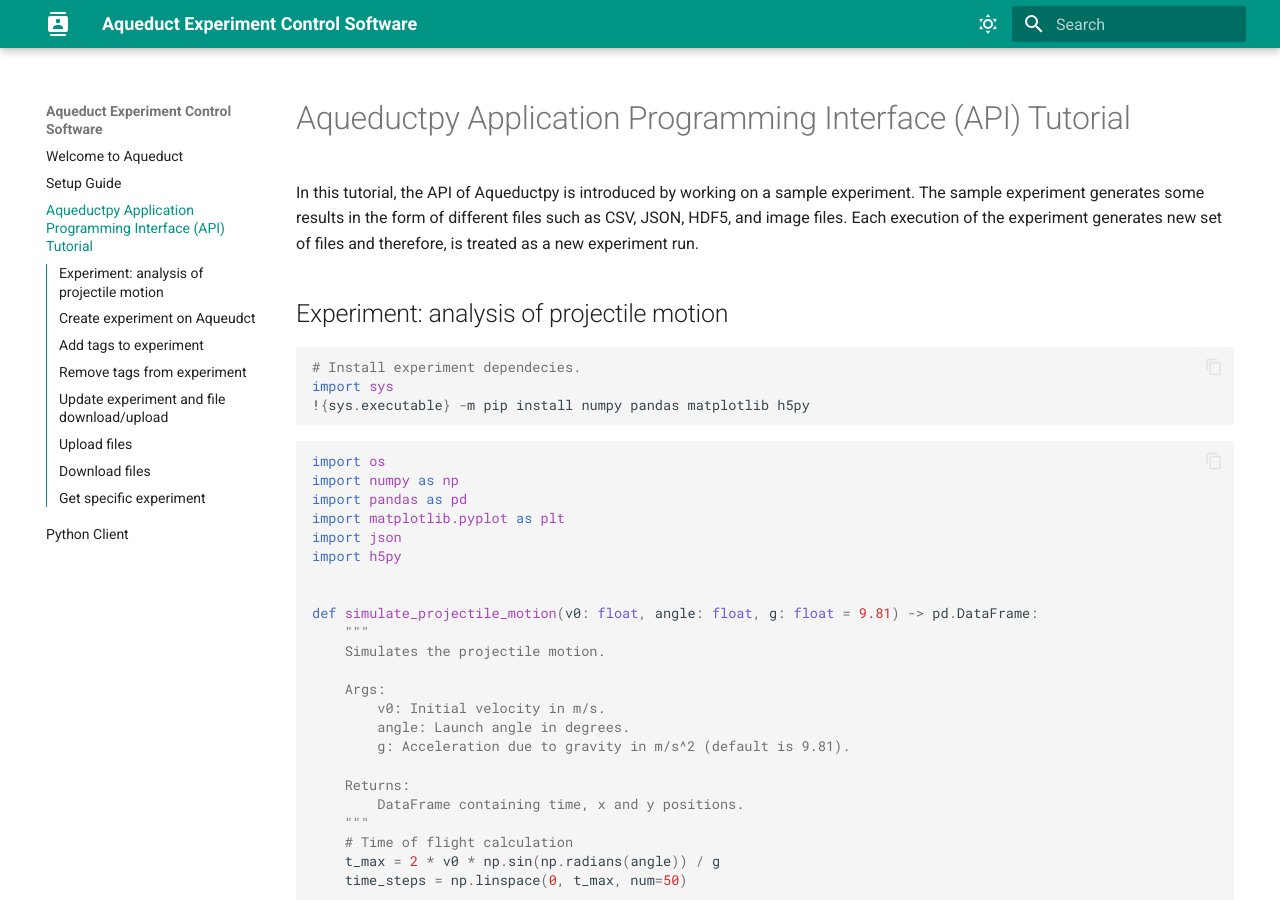
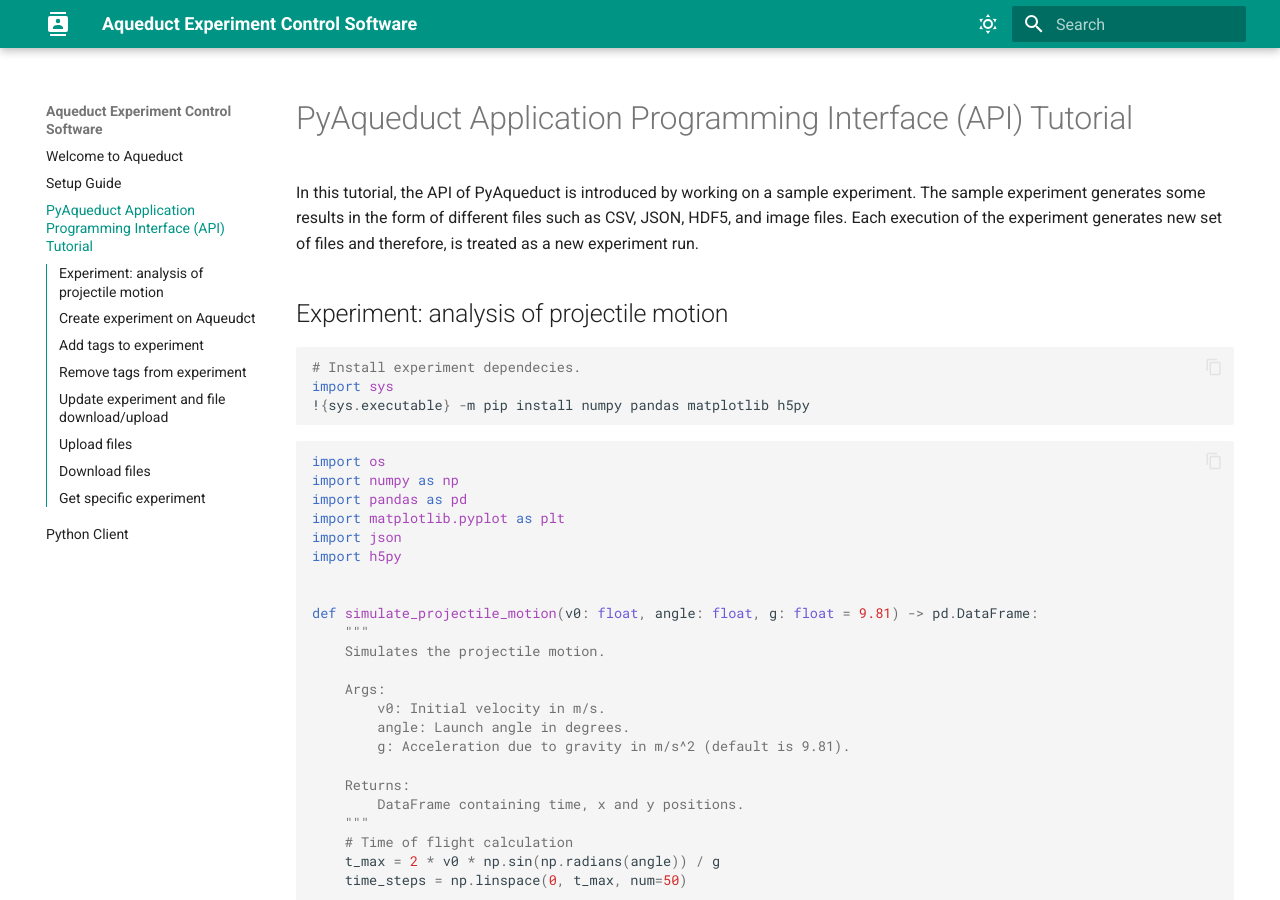
Before and after one commit to AqueductHub/aqueductcore, an MkDocs documentation site: the page built from docs/getting-started.md, in a window 1280 px wide and 900 px high. Built offline with MkDocs 1.6.1 and Material for MkDocs 9.7.7, drawn with Linux system fonts in a browser that asks for light colours; the version menu is left out.

Commit message:
rename aqueductpy to pyaqueduct.

````diff
--- a/docs/getting-started.md
+++ b/docs/getting-started.md
@@ -1,6 +1,6 @@
-# Aqueductpy Application Programming Interface (API) Tutorial
+# PyAqueduct Application Programming Interface (API) Tutorial
 
-In this tutorial, the API of Aqueductpy is introduced by working on a sample experiment. The sample experiment generates some results in the form of different files such as CSV, JSON, HDF5, and image files. Each execution of the experiment generates new set of files and therefore, is treated as a new experiment run.
+In this tutorial, the API of PyAqueduct is introduced by working on a sample experiment. The sample experiment generates some results in the form of different files such as CSV, JSON, HDF5, and image files. Each execution of the experiment generates new set of files and therefore, is treated as a new experiment run.
 
 ## Experiment: analysis of projectile motion
 
@@ -108,7 +108,7 @@ print("Simulation and data processing completed.")
 
 
 ```python
-from aqueductpy import API
+from pyaqueduct import API
 
 api = API("[AQUEDUCT_SERVER_URL_PLACE_HOLDER]", timeout=1)
 
--- a/mkdocs.yaml
+++ b/mkdocs.yaml
@@ -60,12 +60,12 @@ plugins:
   - mkdocstrings:
       handlers:
         python:
-          paths: [aqueductpy]
+          paths: [pyaqueduct]
 
 nav:
   - "index.md"
   - "setup.md"
   - "getting-started.md"
-  - "Python Client": "https://aqueducthub.github.io/aqueductpy/"
+  - "Python Client": "https://aqueducthub.github.io/pyaqueduct/"
 
 copyright: Copyright &copy; 2023 - 2024 Riverlane Ltd.
````
Also changed, not shown: README.md (+5 -5 lines), docs/setup.md (+2 -2 lines).
